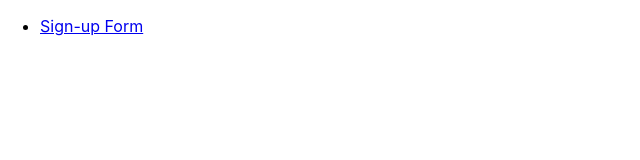
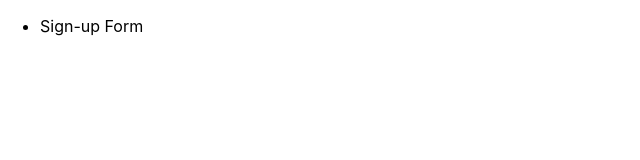
Before and after one commit to TaraTrody/frontend-react-challenges, a React (Create React App) app: page / in a window 1280 px wide. Shown: the top 160 px of the page, without its empty margins (0-640 px from the left). Built offline with nearby package versions, Linux system fonts and the light colour scheme; a web font is replaced by a local one.

Commit message:
a link default styling

```diff
--- a/src/GlobalStyles.js
+++ b/src/GlobalStyles.js
@@ -5,14 +5,16 @@ const GlobalStyles = createGlobalStyle`
 
     ${fonts};
 
-    html {
-        box-sizing: border-box;
-    }
-
     *,
     *:before,
     *:after {
         box-sizing: border-box;
+    }
+
+    a {
+        text-decoration: none;
+        color: inherit;
+        cursor: pointer;
     }
 
     body {
@@ -20,7 +22,20 @@ const GlobalStyles = createGlobalStyle`
         margin: 0;
     }
 
+    h1,
+    h2,
+    h3,
+    h5,
+    h6 {
+        margin: 0;
+        font-weight: inherit;
+    }
+
     h1 {
+        font-size: 2rem;
+    }
+
+    p {
         margin: 0;
     }
 
```
